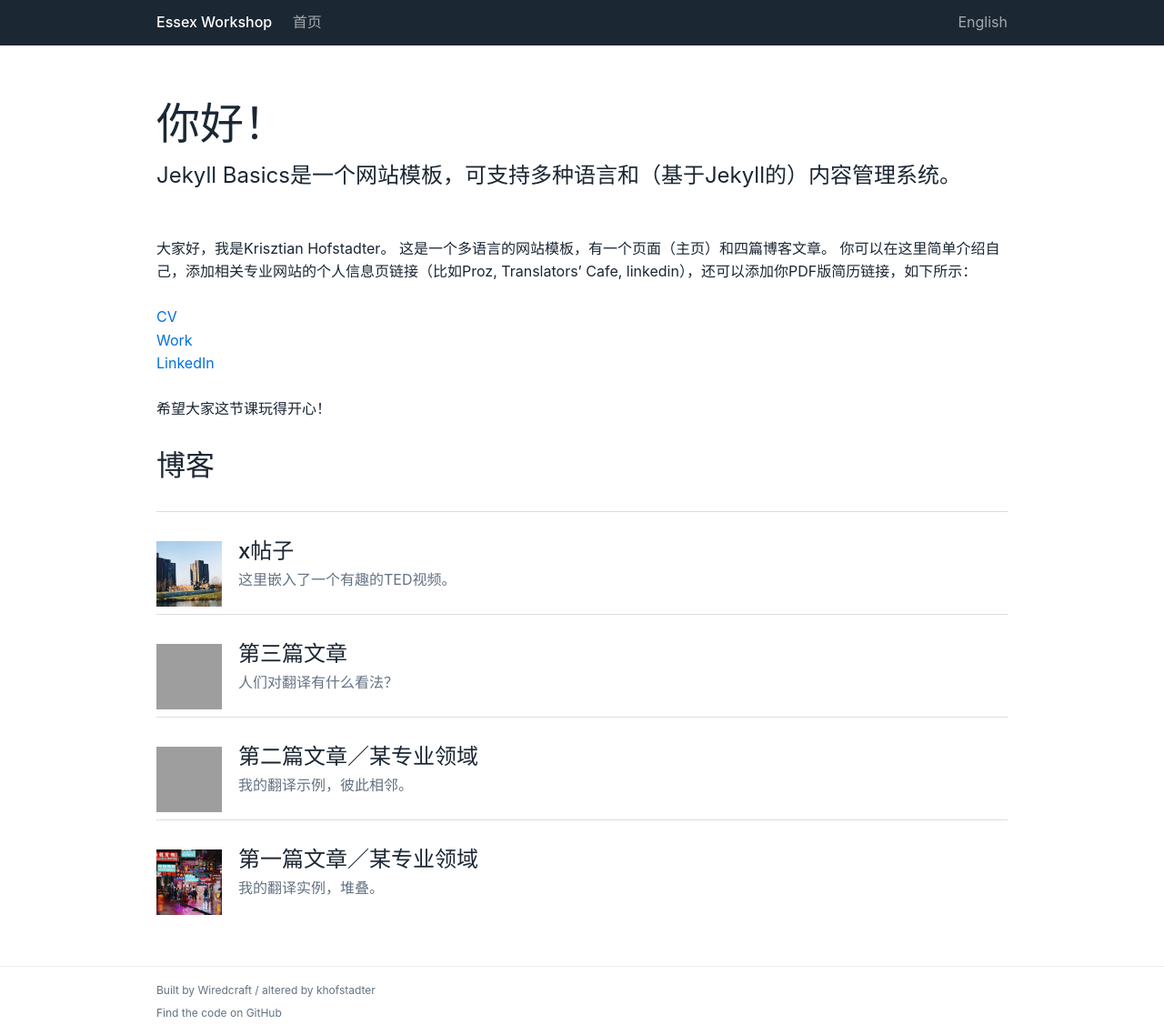
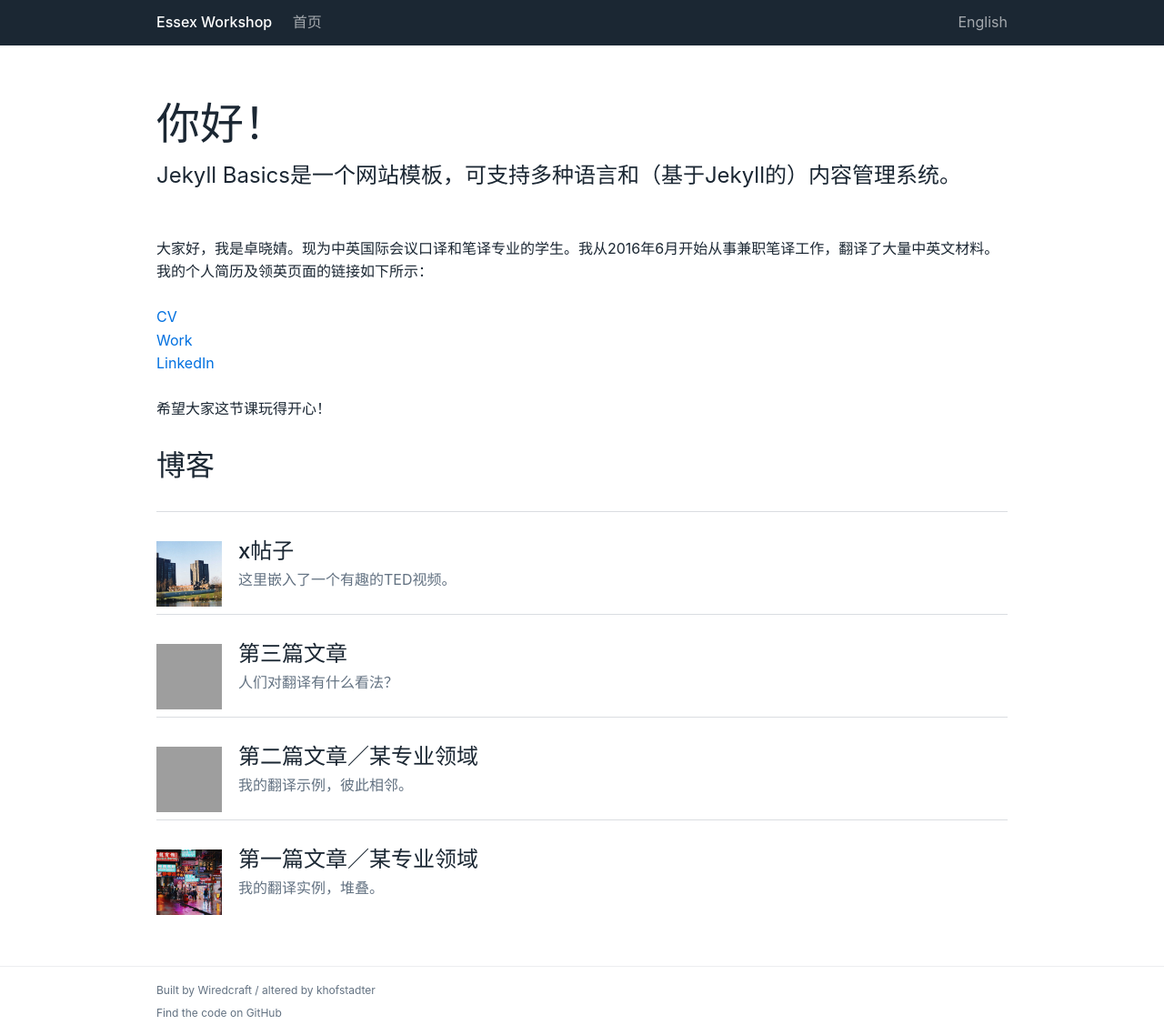
Before and after one commit to Hester-Tso/xj0614, a Jekyll site: the page built from zh/index.md, in a window 1280 px wide. Shown: the whole page at 91% size. Built offline with Jekyll 4.4.1, drawn with Linux system fonts in a browser that asks for light colours.

Commit message:
Update index.md

```diff
--- a/zh/index.md
+++ b/zh/index.md
@@ -6,11 +6,11 @@ title: 你好！
 description: "Jekyll Basics是一个网站模板，可支持多种语言和（基于Jekyll的）内容管理系统。"
 ---
 
-大家好，我是Krisztian Hofstadter。 这是一个多语言的网站模板，有一个页面（主页）和四篇博客文章。 你可以在这里简单介绍自己，添加相关专业网站的个人信息页链接（比如Proz, Translators' Cafe, linkedin），还可以添加你PDF版简历链接，如下所示：
+大家好，我是卓晓婧。现为中英国际会议口译和笔译专业的学生。我从2016年6月开始从事兼职笔译工作，翻译了大量中英文材料。我的个人简历及领英页面的链接如下所示：
 
 [CV](https://khofstadter.info/assets/doc/K-Hofstader-CV-general-2019.pdf)
 [Work](https://www.anglia.ac.uk/people/krisztian-hofstadter)
-[LinkedIn](https://www.linkedin.com/in/tedor)
+[LinkedIn](https://www.linkedin.com/in/%E6%99%93%E5%A9%A7%EF%BC%88hester%EF%BC%89-%E5%8D%93-b51176132/)
 
 希望大家这节课玩得开心！
 
```
